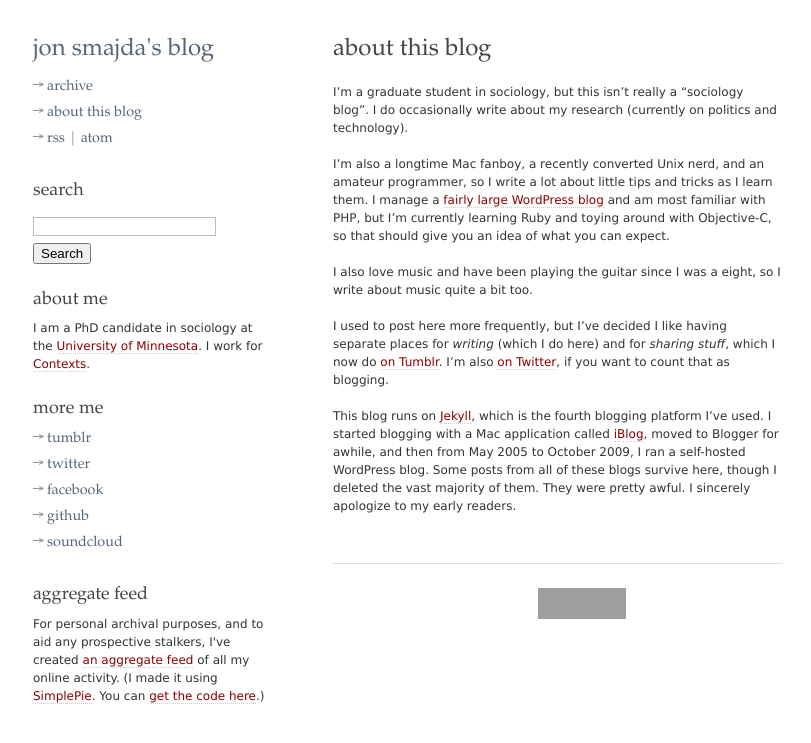
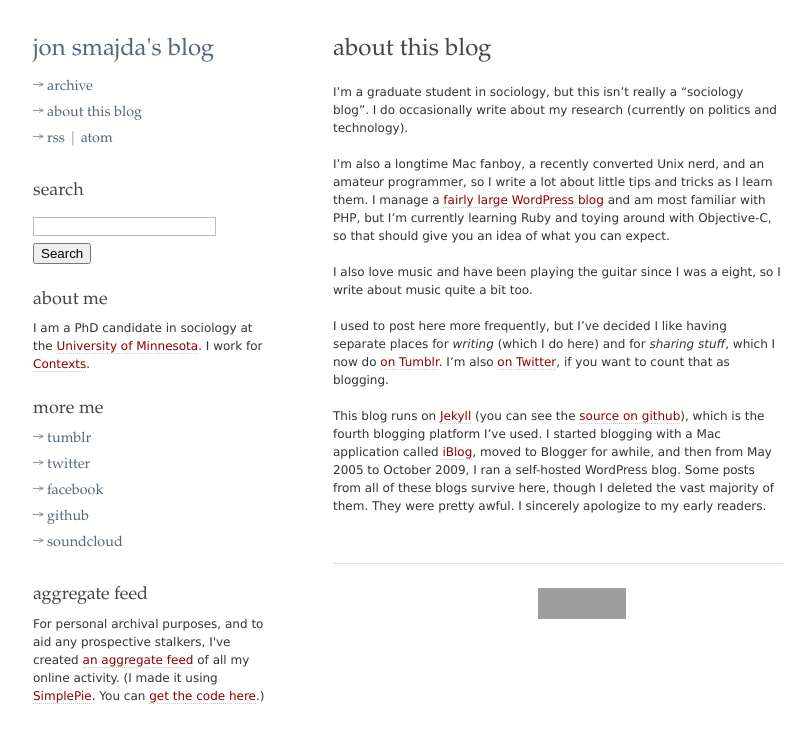
Before and after one commit to smajda/jon.smajda.com, a Jekyll site: the page built from about.markdown, in a window 1280 px wide. Shown: the top 743 px of the page, without its empty margins (15-826 px from the left). Built offline with Jekyll 4.4.1, drawn with Linux system fonts in a browser that asks for light colours; Markdown is read by kramdown in place of the engine named in the settings.

Commit message:
Added link to github repo in about.markdown

```diff
--- a/about.markdown
+++ b/about.markdown
@@ -11,10 +11,11 @@ I also love music and have been playing the guitar since I was a eight, so I wri
 
 I used to post here more frequently, but I've decided I like having separate places for *writing* (which I do here) and for *sharing stuff*, which I now do [on Tumblr][tumblr]. I'm also [on Twitter][twitter], if you want to count that as blogging.
 
-This blog runs on [Jekyll][], which is the fourth blogging platform I've used. I started blogging with a Mac application called [iBlog][], moved to Blogger for awhile, and then from May 2005 to October 2009, I ran a self-hosted WordPress blog. Some posts from all of these blogs survive here, though I deleted the vast majority of them. They were pretty awful. I sincerely apologize to my early readers.
+This blog runs on [Jekyll][] (you can see the [source on github][]), which is the fourth blogging platform I've used. I started blogging with a Mac application called [iBlog][], moved to Blogger for awhile, and then from May 2005 to October 2009, I ran a self-hosted WordPress blog. Some posts from all of these blogs survive here, though I deleted the vast majority of them. They were pretty awful. I sincerely apologize to my early readers.
 
 [cxt]: http://contexts.org "Contexts.org"
 [iBlog]: http://www.lifli.com/iBlog/index.html "iBlog"
 [Jekyll]: http://jekyllrb.com/ "Jekyll"
 [tumblr]: http://smajda.tumblr.com
 [twitter]: http://twitter.com/smajda
+[source on github]: http://github.com/smajda/jon.smajda.com
```
